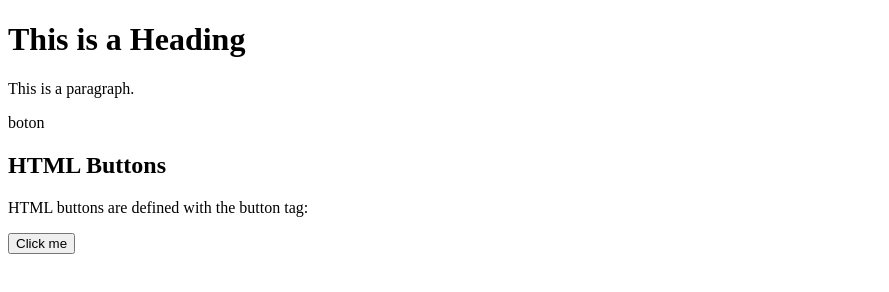
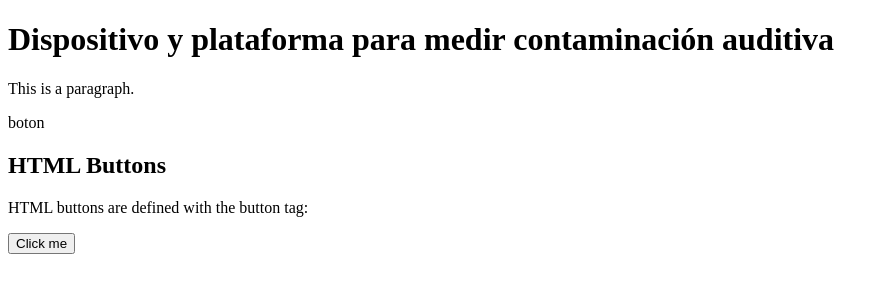
Before and after one commit to Jagwy/Activida-1, a plain HTML site: page index.html in a window 1280 px wide. Shown: the whole page, without its empty margins (0-889 px from the left). Drawn offline with Linux system fonts and the light colour scheme.

Commit message:
Update index.html

```diff
--- a/index.html
+++ b/index.html
@@ -17,11 +17,11 @@
 <!DOCTYPE html>
 <html>
 <head>
-<title>Page Title</title>
+  <title> CER </title>
 </head>
 <body>
 
-<h1>This is a Heading</h1>
+<h1> Dispositivo y plataforma para medir contaminación auditiva </h1>
 <p>This is a paragraph.</p>
 
 </body>
```
